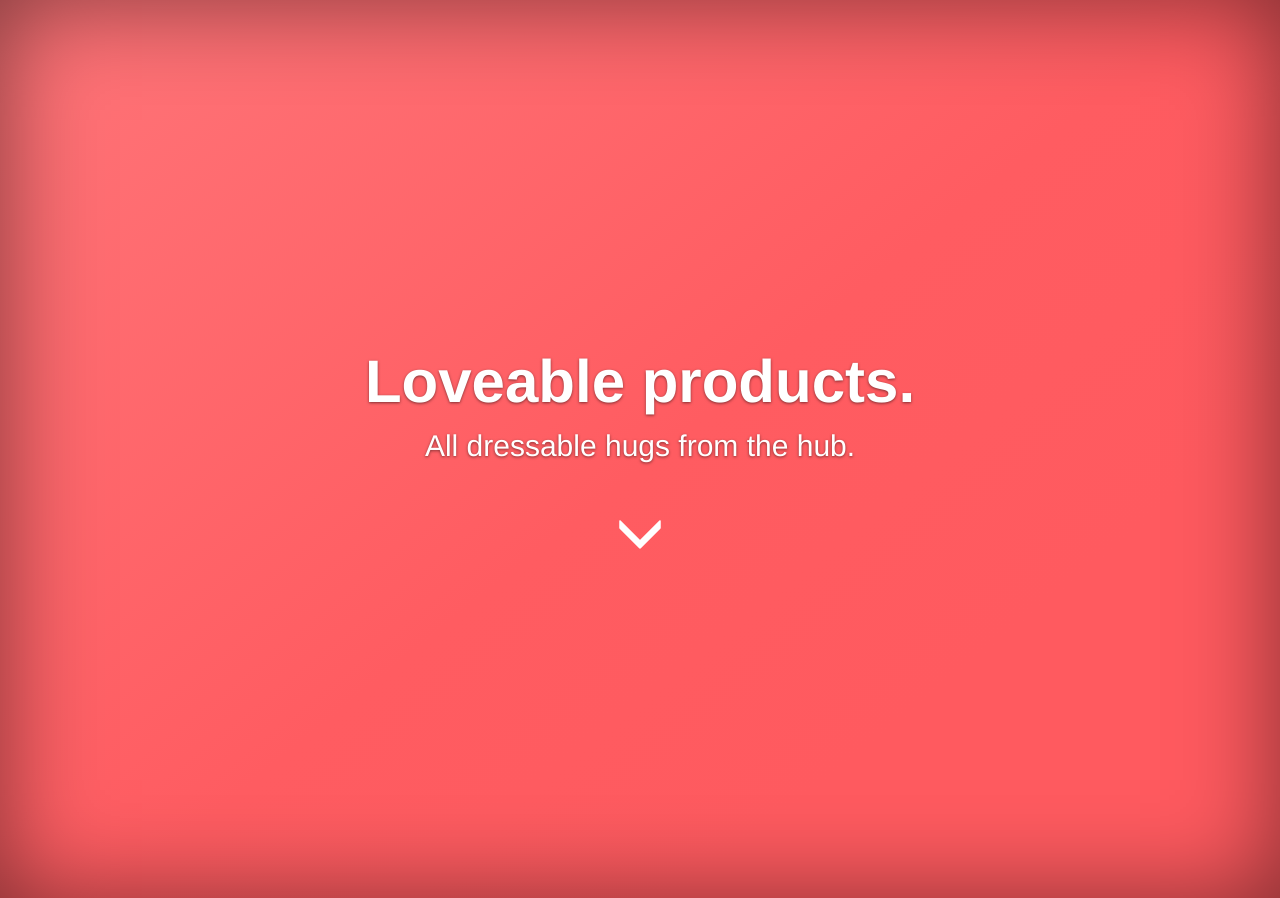
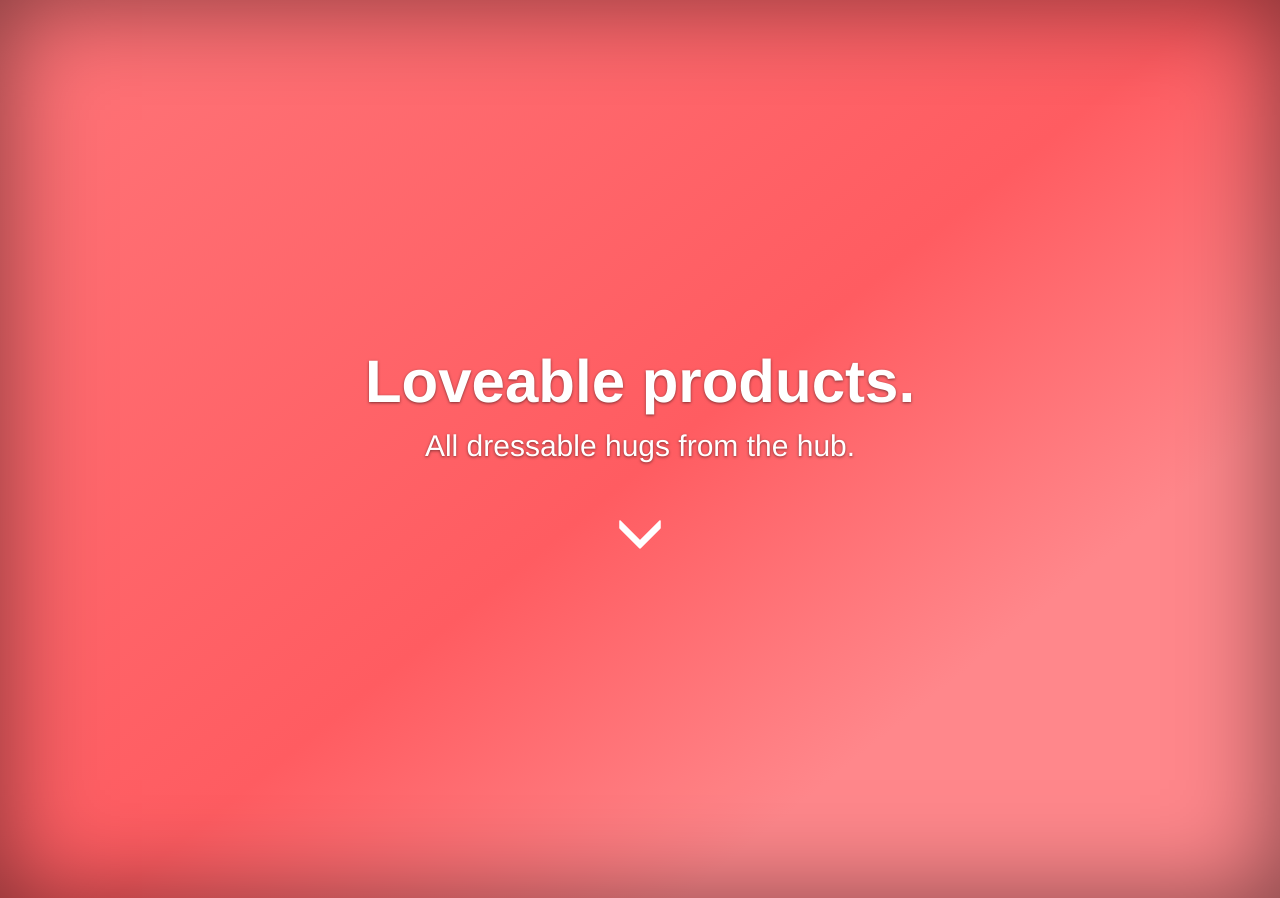
Before and after one commit to hub4hugs/hub4hugs.github.io, a Jekyll site: the page built from products.html, in a window 1280 px wide. Shown: the top 898 px of the page. Built offline with Jekyll 4.4.1, drawn with Linux system fonts in a browser that asks for light colours; comment, search, counter and statistics services are not loaded; grey boxes are pictures that could not be loaded.

Commit message:
edit gradients

```diff
--- a/assets/css/custom/products.css
+++ b/assets/css/custom/products.css
@@ -147,11 +147,11 @@ body {
 .gradient {
 
   background: #2cb5e8; /* For browsers that do not support gradients */
-  background: -webkit-linear-gradient(141deg, #ff7579 0%, #ff5c61 51%, #ff5a5f 75%); /* For Safari 5.1 to 6.0 */
-  background: -o-linear-gradient(141deg, #ff7579 0%, #ff5c61 51%, #ff5a5f 75%); /* For Opera 11.1 to 12.0 */
-  background: -moz-linear-gradient(141deg, #ff7579 0%, #ff5c61 51%, #ff5a5f 75%); /* For Firefox 3.6 to 15 */
-  background: linear-gradient(141deg, #ff7579 0%, #ff5c61 51%, #ff5a5f 75%); /* Standard syntax */
-  background: linear-gradient(141deg, #ff7579 0%, #ff5c61 51%, #ff5a5f 75%);
+  background: -webkit-linear-gradient(141deg, #ff7579 0%, #ff5c61 51%, #ff878b 75%); /* For Safari 5.1 to 6.0 */
+  background: -o-linear-gradient(141deg, #ff7579 0%, #ff5c61 51%, #ff878b 75%); /* For Opera 11.1 to 12.0 */
+  background: -moz-linear-gradient(141deg, #ff7579 0%, #ff5c61 51%, #ff878b 75%); /* For Firefox 3.6 to 15 */
+  background: linear-gradient(141deg, #ff7579 0%, #ff5c61 51%, #ff878b 75%); /* Standard syntax */
+  background: linear-gradient(141deg, #ff7579 0%, #ff5c61 51%, #ff878b 75%);
 
 }
 .gradient-vertical-1 {
```
